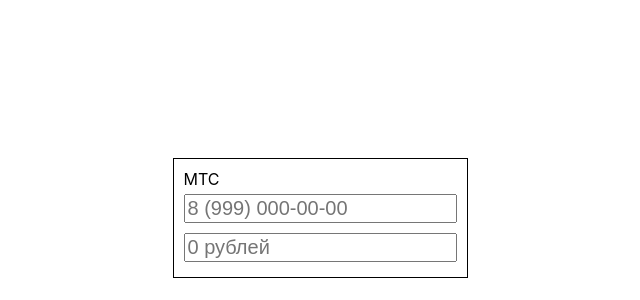
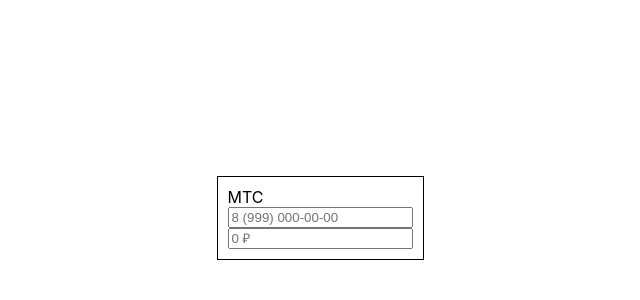
Before and after one commit to MadDev3/brave_develepers_task, a Next.js app: page /screen in a window 1280 px wide. Shown: the part 182-482 px from the top of the page, without its empty margins (320-960 px from the left). Built offline with nearby package versions, Linux system fonts and the light colour scheme.

Commit message:
Add masks to input

```diff
--- a/package.json
+++ b/package.json
@@ -13,6 +13,7 @@
     "next": "12.2.0",
     "react": "18.2.0",
     "react-dom": "18.2.0",
+    "react-input-mask": "^2.0.4",
     "styled-components": "^5.3.5"
   },
   "devDependencies": {
--- a/pages/index.tsx
+++ b/pages/index.tsx
@@ -2,6 +2,7 @@ import type { NextPage } from 'next'
 import styles from '../styles/Home.module.css'
 import {useState} from "react";
 import styled from "styled-components";
+import Link from "next/link";
 
 const Border = styled.div`
     display: flex;
@@ -32,7 +33,7 @@ const Home: NextPage = () => {
       <main className={styles.main}>
           <Border>
           {operators.map((operator: string, index: number) =>
-              <Title key={index}> {operator}</Title>
+              <Link key={index} href={'/screen'}><Title>{operator}</Title></Link>
           )}
           </Border>
       </main>
--- a/pages/screen.jsx
+++ /dev/null
@@ -1,31 +0,0 @@
-import {useState} from "react";
-import styled from "styled-components";
-import styles from '../styles/Home.module.css'
-
-const Containter = styled.div`
-border: 1px solid black;
-display: flex;
-flex-direction: column;
-padding: 10px;
-`
-
-const Input = styled.input`
-font-size: 20px;
-margin: 5px 0
-`
-
-const Screen = (props) => {
-    return(
-        <div className={styles.container}>
-            <div className={styles.main}>
-                <Containter>
-                    МТС
-                    <Input placeholder='8 (999) 000-00-00'/>
-                    <Input placeholder='0 рублей'/>
-                </Containter>
-            </div>
-        </div>
-    )
-}
-
-export default  Screen;
--- /dev/null
+++ b/pages/screen.tsx
@@ -0,0 +1,47 @@
+import {useState} from "react";
+import styled from "styled-components";
+import styles from '../styles/Home.module.css'
+import InputMask from 'react-input-mask';
+
+const Form = styled.div`
+border: 1px solid black;
+display: flex;
+flex-direction: column;
+padding: 10px;
+`
+
+const Input = styled.input`
+font-size: 20px;
+margin: 5px 0
+`
+
+const Screen = (props: any) => {
+
+    const [phone, setPhone] = useState('')
+    const [money, setMoney] = useState('');
+
+    function onChange(e: { target: {name: string, value: string} }){
+        const target = e.target;
+        if(target.name === 'phone'){
+            setPhone(target.value)
+        }
+        else {
+            setMoney(target.value)
+        }
+        //const price = num + ' ₽'
+    }
+
+    return(
+        <div className={styles.container}>
+            <div className={styles.main}>
+                <Form>
+                    МТС
+                    <InputMask onChange={onChange} name='phone' value={phone} mask='+7 (999) 999 99 99'  placeholder='8 (999) 000-00-00'/>
+                    <InputMask onChange={onChange} maskChar='' name='money' value={money} mask={'₽ 9999'} placeholder='0 ₽'/>
+                </Form>
+            </div>
+        </div>
+    )
+}
+
+export default  Screen;
```
Also changed, not shown: 1 other file (tests, documents, lock files or other folders).
